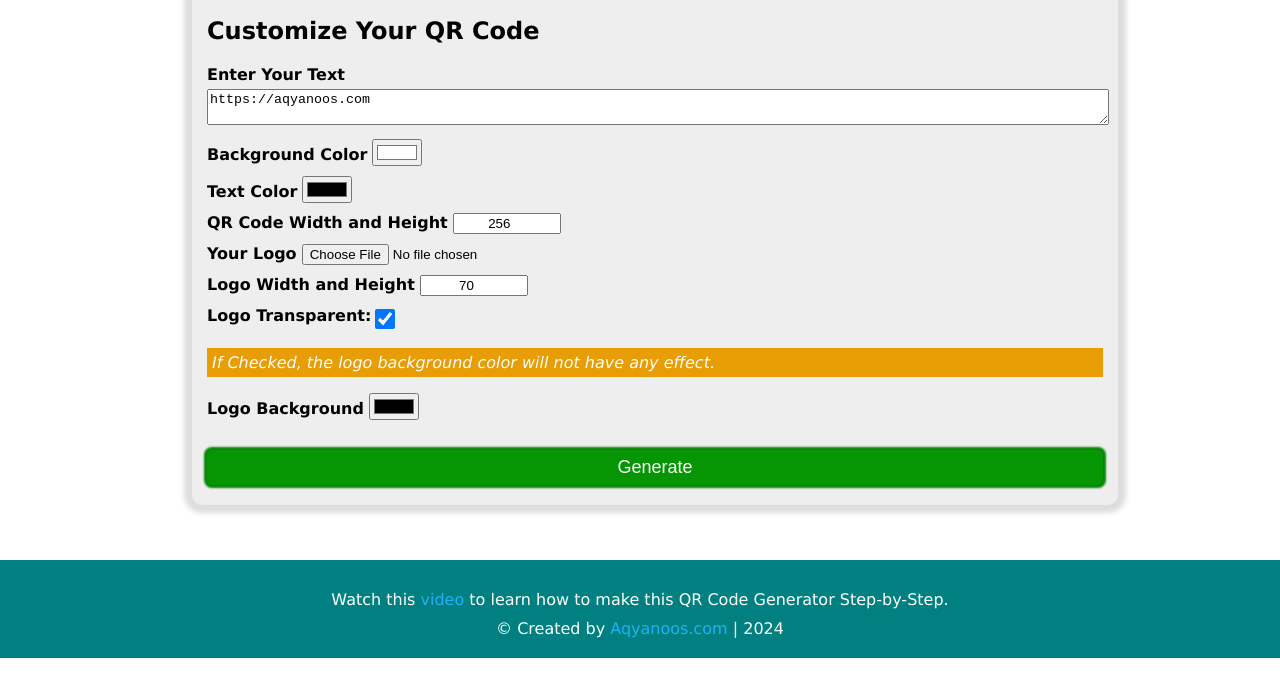
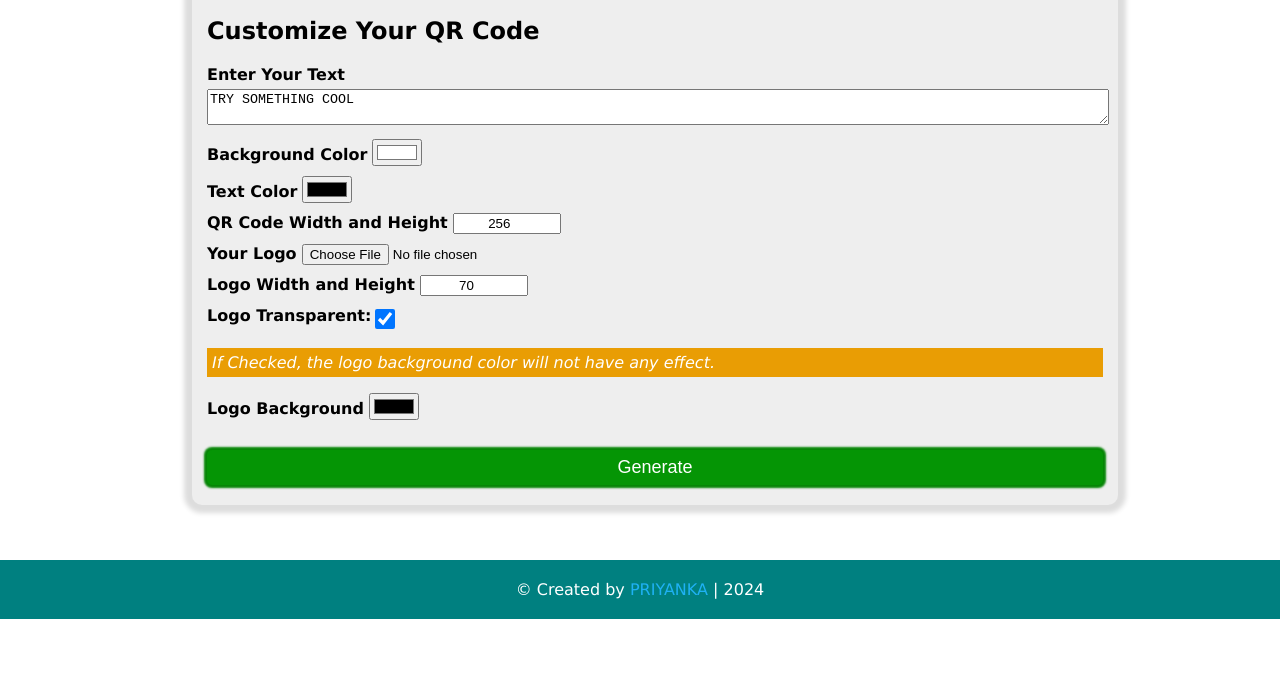
Before and after one commit to p-r-iyanka/custom-qr-code-generator, a plain HTML site: page index.html in a window 1280 px wide. Shown: the part 115-800 px from the top of the page. Drawn offline with Linux system fonts and the light colour scheme.

Commit message:
Update index.html

```diff
--- a/index.html
+++ b/index.html
@@ -142,7 +142,7 @@
                     <div>
                         <label for="qrcodeText">Enter Your Text</label>
                     </div>
-                    <textarea id="qrcodeText" name="text">https://aqyanoos.com</textarea>
+                    <textarea id="qrcodeText" name="text">TRY SOMETHING COOL</textarea>
 
                     <div class="mt-10">
                         <label for="bgColor">Background Color</label>
@@ -192,11 +192,9 @@
     </section>
 
     <footer>
-        <div class="my-10">
-            Watch this <a href="https://youtu.be/31DEiu6eQRM" target="_blank">video</a> to learn how to make this QR Code Generator Step-by-Step.
-        </div>
+
         <div>
-           &copy; Created by <a href="https://aqyanoos.com">Aqyanoos.com</a> | 2024
+           &copy; Created by <a href="PRIYANKA KUMARI">PRIYANKA</a> | 2024
         </div>
     </footer>
 <script src="script.js"></script>
```
